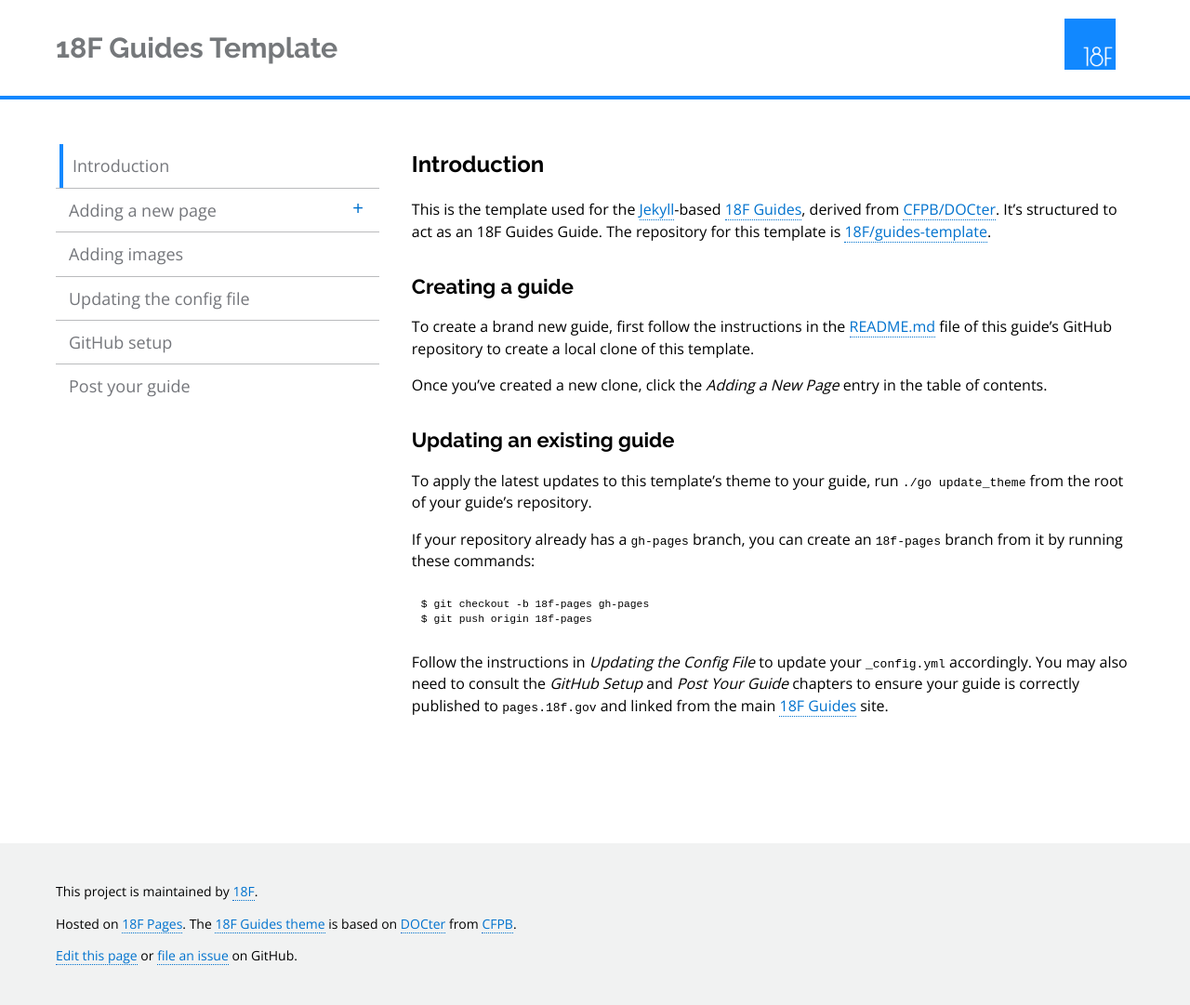
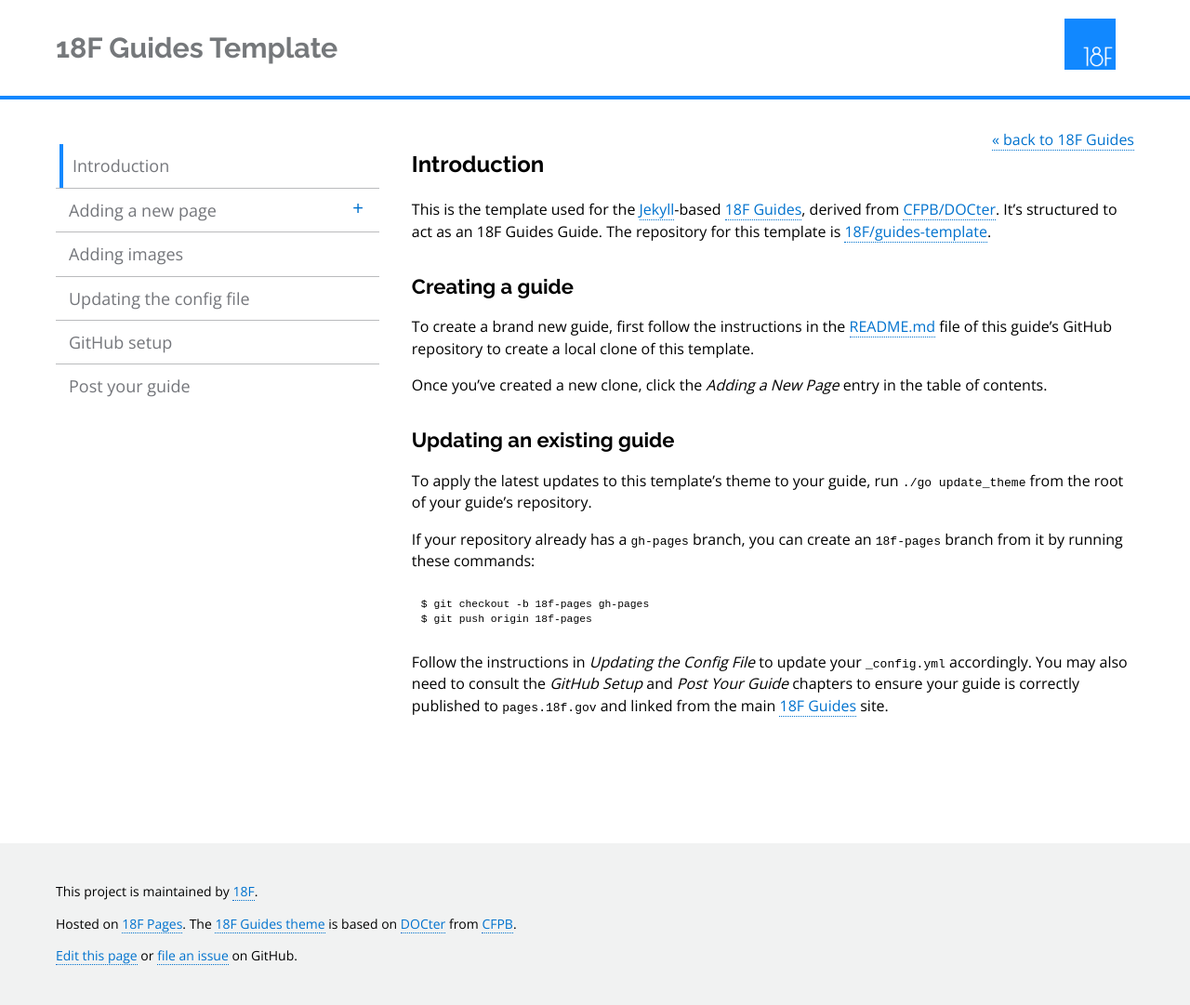
Before and after one commit to Macy-FK/federaliste, a Jekyll site: the page built from index.md, in a window 1280 px wide. Shown: the whole page at 93% size. Built offline with Jekyll 4.4.1, drawn with Linux system fonts in a browser that asks for light colours; nearby versions of some CDN libraries; Markdown is read by kramdown in place of the engine named in the settings.

Commit message:
"back to 18F Guides" link; link logo to 18f home

```diff
--- a/_layouts/default.html
+++ b/_layouts/default.html
@@ -11,7 +11,7 @@
 
         <div class="wrap">
           {% if site.logourl != null %}
-            <img class="logo" src="{{ site.baseurl }}{{ site.logourl }}" alt="{{ site.logoalt }}" width="75px">
+            <a href="{{ site.author.url }}"><img class="logo" src="{{ site.baseurl }}{{ site.logourl }}" alt="{{ site.logoalt }}" width="75px"></a>
           {% endif %}
           <h1 class="site-title"><a class="title-link" href="{{ site.baseurl }}/">{{ site.name }}</a></h1>
         </div>
@@ -19,10 +19,10 @@
       </header>
 
       <div class="wrap content">
-
         {% include sidebar.html %}
 
         <section id="main" class="main-content" role="main">
+          <div class="to-guides"><a href="https://pages.18f.gov/guides/">&laquo; back to 18F Guides</a></div>
           <h1>{{ page.title }}</h1>
           {{ content }}
         </section>
--- a/assets/css/custom.css
+++ b/assets/css/custom.css
@@ -39,3 +39,11 @@ th {
 li.active > a{
 	background-color: #317ab9;
 }
+
+@media screen and (min-width: 45em) and (min-height: 32.5em) {
+  div.to-guides {
+    float: right;
+    display: block;
+    text-align: right;
+  }
+}
```
